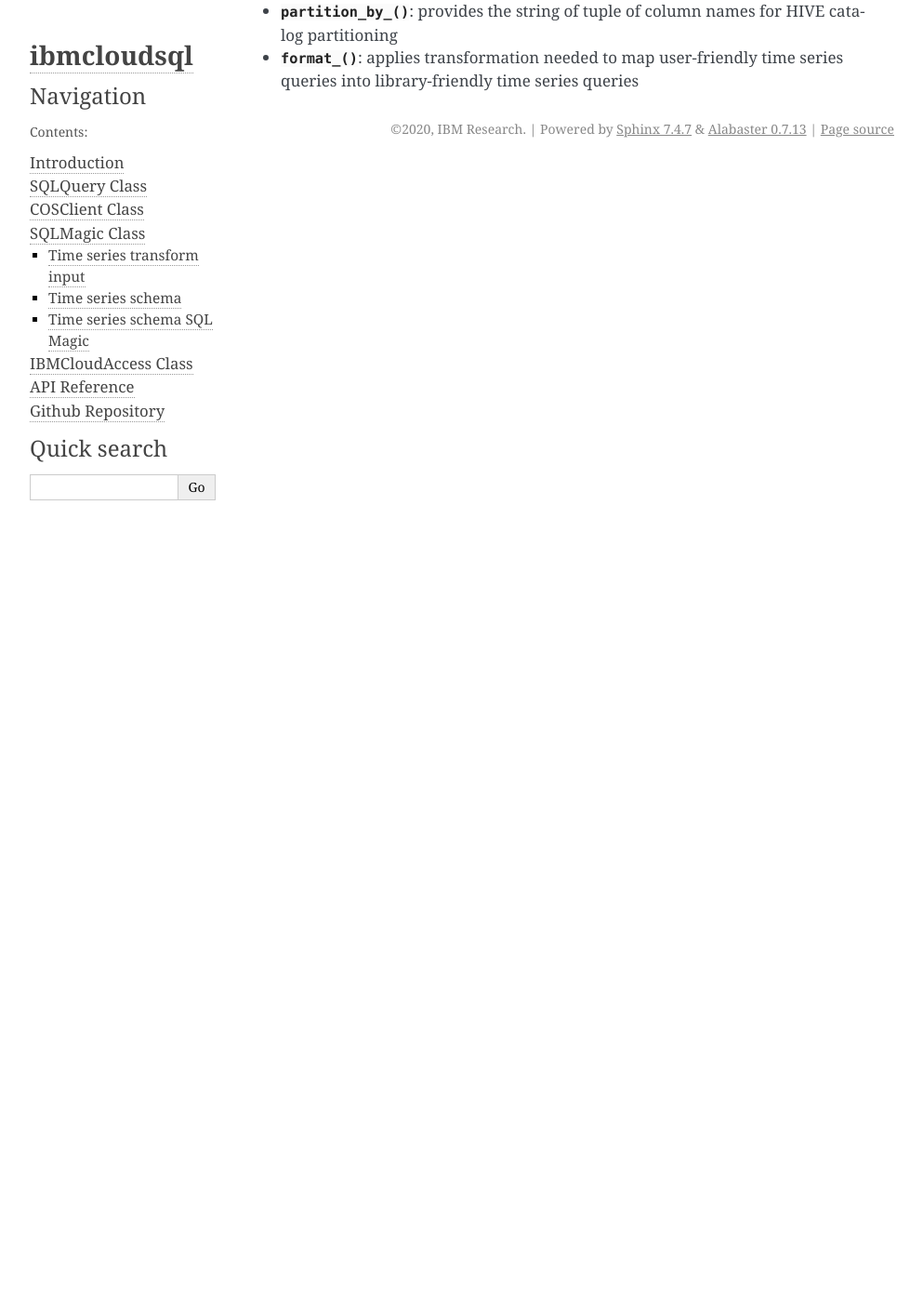
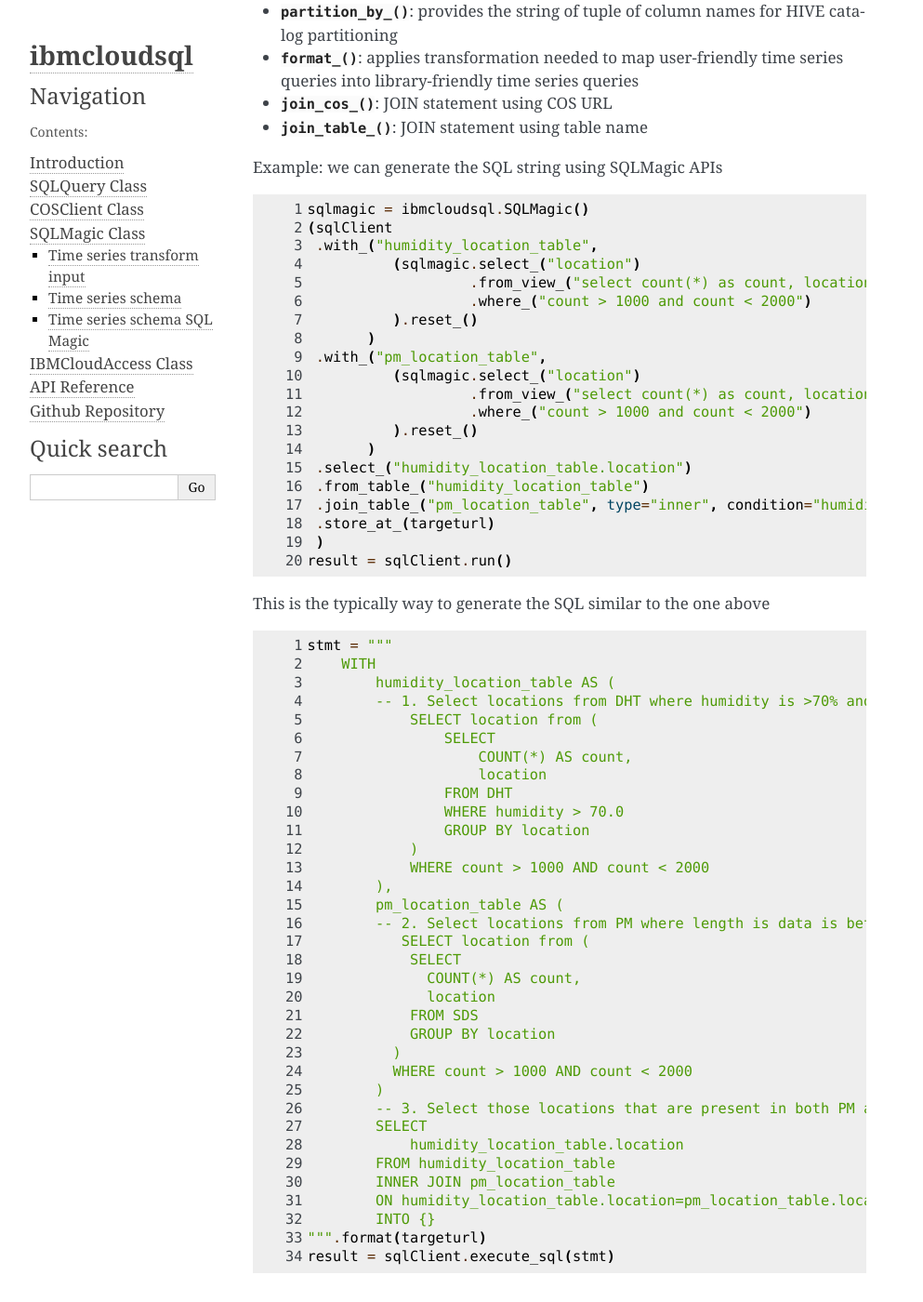
Before and after one commit to IBM-Cloud/sql-query-clients, a Sphinx documentation site: the page built from docs/source/sql_magic.rst, in a window 1280 px wide and 1400 px high, scrolled down 1369 px. Shown: the whole window at 93% size, without its empty margins (148-1141 px from the left). Built offline with Sphinx 7.4.7, drawn with Linux system fonts in a browser that asks for light colours.

Commit message:
update docs: add 2 new APIs and example of using SQLMagic

```diff
--- a/docs/source/sql_magic.rst
+++ b/docs/source/sql_magic.rst
@@ -55,3 +55,71 @@
 * :meth:`.partition_rows_`: provides number of rows per object
 * :meth:`.partition_by_`: provides the string of tuple of column names for HIVE catalog partitioning
 * :meth:`.format_`: applies transformation needed to map user-friendly time series queries into library-friendly time series queries
+* :meth:`.join_cos_`: JOIN statement using COS URL
+* :meth:`.join_table_`: JOIN statement using table name
+
+Example: we can generate the SQL string using SQLMagic APIs
+
+.. code-block:: python
+    :linenos:
+
+    sqlmagic = ibmcloudsql.SQLMagic()
+    (sqlClient
+     .with_("humidity_location_table",
+              (sqlmagic.select_("location")
+                       .from_view_("select count(*) as count, location from dht where humidity > 70.0 group by location")
+                       .where_("count > 1000 and count < 2000")
+              ).reset_()
+           )
+     .with_("pm_location_table",
+              (sqlmagic.select_("location")
+                       .from_view_("select count(*) as count, location from sds group by location")
+                       .where_("count > 1000 and count < 2000")
+              ).reset_()
+           )
+     .select_("humidity_location_table.location")
+     .from_table_("humidity_location_table")
+     .join_table_("pm_location_table", type="inner", condition="humidity_location_table.location=pm_location_table.location")
+     .store_at_(targeturl)
+     )
+    result = sqlClient.run()
+
+This is the typically way to generate the SQL similar to the one above
+
+..  code-block:: python
+    :linenos:
+
+    stmt = """
+        WITH
+            humidity_location_table AS (
+            -- 1. Select locations from DHT where humidity is >70% and the length is data is between 1000 and 2000
+                SELECT location from (
+                    SELECT
+                        COUNT(*) AS count,
+                        location
+                    FROM DHT
+                    WHERE humidity > 70.0
+                    GROUP BY location
+                )
+                WHERE count > 1000 AND count < 2000
+            ),
+            pm_location_table AS (
+            -- 2. Select locations from PM where length is data is between 1000 and 2000
+               SELECT location from (
+                SELECT
+                  COUNT(*) AS count,
+                  location
+                FROM SDS
+                GROUP BY location
+              )
+              WHERE count > 1000 AND count < 2000
+            )
+            -- 3. Select those locations that are present in both PM and DHT tables
+            SELECT
+                humidity_location_table.location
+            FROM humidity_location_table
+            INNER JOIN pm_location_table
+            ON humidity_location_table.location=pm_location_table.location
+            INTO {}
+    """.format(targeturl)
+    result = sqlClient.execute_sql(stmt)
```
